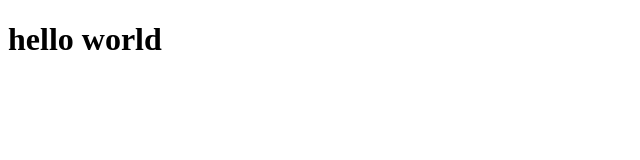
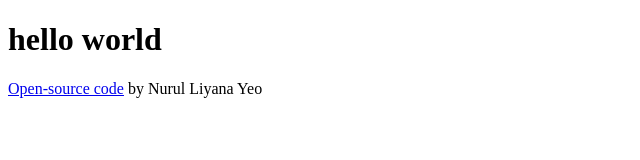
Before and after one commit to liyanayeo/worldclock, a plain HTML site: page index.html in a window 1280 px wide. Shown: the whole page, without its empty margins (0-640 px from the left). Drawn offline with nearby package versions, Linux system fonts and the light colour scheme.

Commit message:
added footer link

```diff
--- a/index.html
+++ b/index.html
@@ -13,6 +13,10 @@
   <body>
     <h1>hello world</h1>
 
+    <footer>
+      <a href="https://github.com/liyanayeo/worldclock">Open-source code</a> by
+      Nurul Liyana Yeo
+    </footer>
     <script src="src/scripts.js"></script>
   </body>
 </html>
```
